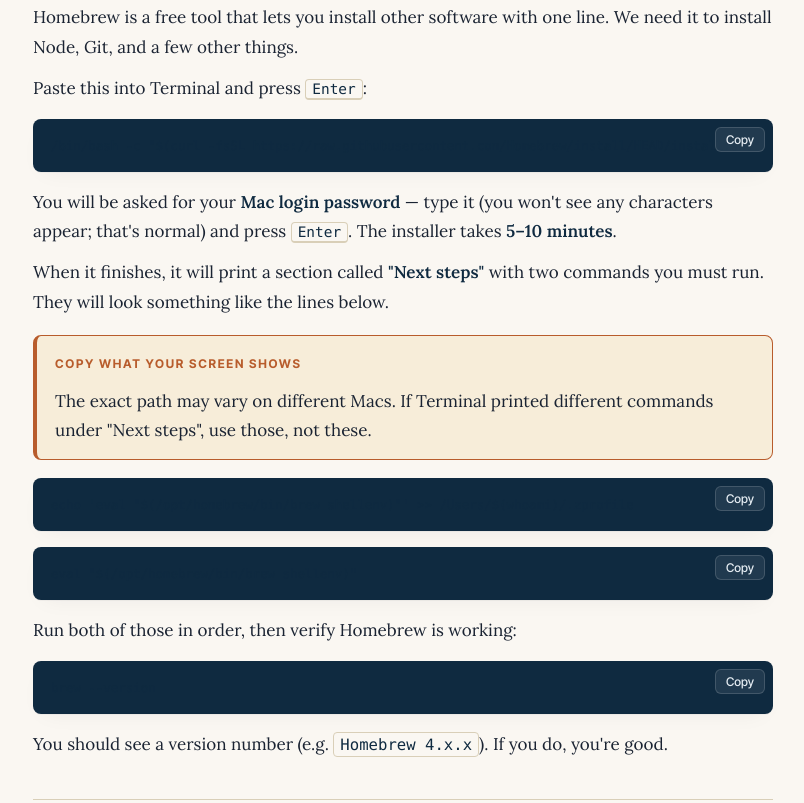
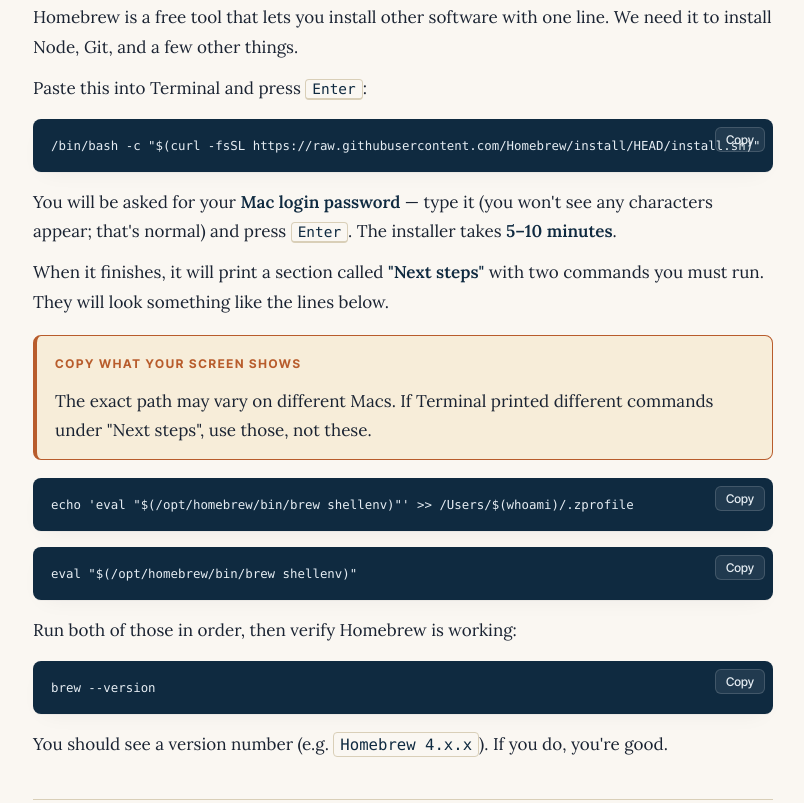
Before and after one commit to makwt/salesforce-mcp-setup-guide, a plain HTML site: page index.html in a window 1280 px wide. Shown: the part 2640-3443 px from the top of the page, without its empty margins (287-1091 px from the left). Drawn offline with Linux system fonts and the light colour scheme.

Commit message:
fix: ensure code block text is visible on dark background
Code text in pre blocks now inherits light color (#e6edf3) to ensure visibility against navy background.

```diff
--- a/index.html
+++ b/index.html
@@ -227,6 +227,7 @@
     background: transparent;
     border: none;
     padding: 0;
+    color: #e6edf3;
   }
 
   .code-block {
```
